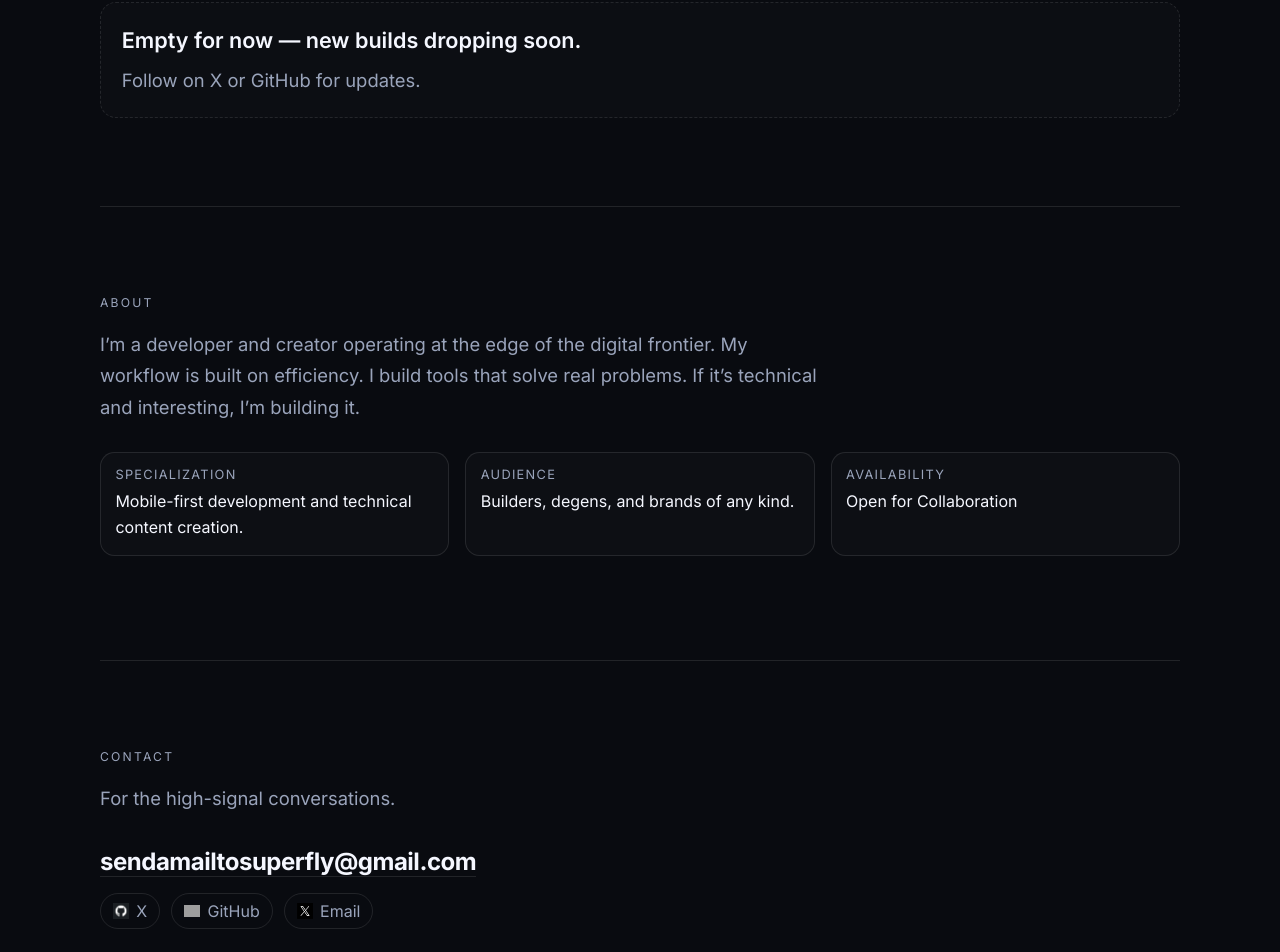
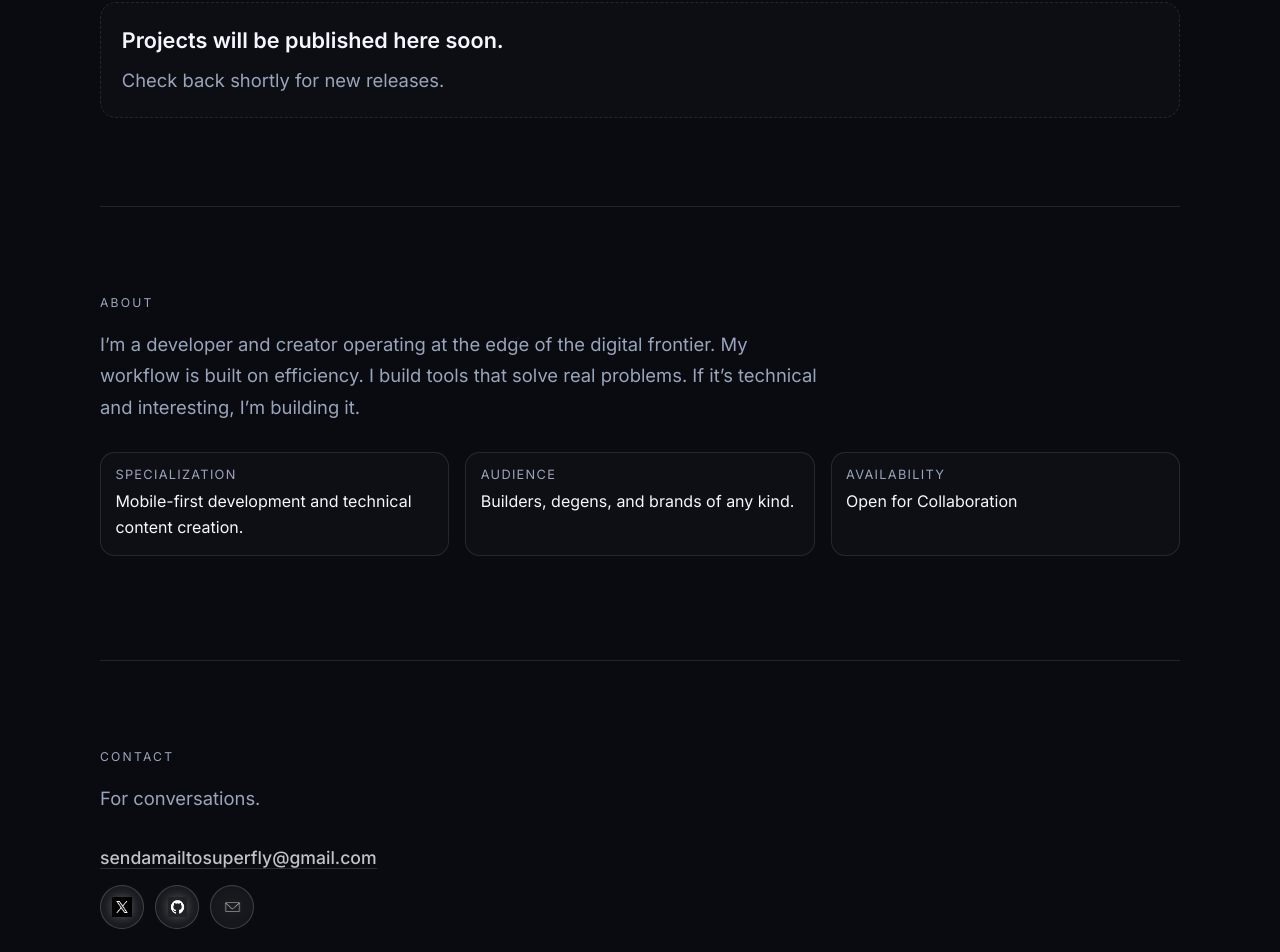
Before and after one commit to iamsuperfly/superfly-portfolio, a Next.js app: page / in a window 1280 px wide. Shown: the part 781-1733 px from the top of the page. Built offline with nearby package versions, Linux system fonts and the light colour scheme; grey boxes are pictures that could not be loaded.

Commit message:
Fix contact icon mapping and polish icon-only UI

```diff
--- a/app/globals.css
+++ b/app/globals.css
@@ -203,15 +203,17 @@ a {
 .contact-link {
   display: inline-flex;
   margin-top: 0.9rem;
-  font-weight: 700;
-  font-size: clamp(1.1rem, 4vw, 1.5rem);
-  letter-spacing: -0.02em;
-  border-bottom: 1px solid var(--line);
-  transition: border-color 160ms ease;
+  font-weight: 500;
+  font-size: clamp(0.95rem, 3.1vw, 1.1rem);
+  letter-spacing: 0;
+  color: rgba(245, 247, 255, 0.78);
+  border-bottom: 1px solid rgba(255, 255, 255, 0.14);
+  transition: color 160ms ease, border-color 160ms ease;
 }
 
 .contact-link:hover {
-  border-color: rgba(255, 255, 255, 0.35);
+  color: var(--text);
+  border-color: rgba(255, 255, 255, 0.32);
 }
 
 .contact-channels {
@@ -224,24 +226,31 @@ a {
 .channel-link {
   display: inline-flex;
   align-items: center;
-  gap: 0.45rem;
-  border: 1px solid var(--line);
+  justify-content: center;
+  width: 2.75rem;
+  height: 2.75rem;
+  border: 1px solid rgba(255, 255, 255, 0.18);
   border-radius: 999px;
-  padding: 0.45rem 0.75rem;
-  color: var(--muted);
-  transition: color 160ms ease, border-color 160ms ease, transform 160ms ease;
+  background: rgba(255, 255, 255, 0.05);
+  transition: border-color 160ms ease, background 160ms ease, transform 160ms ease;
 }
 
 .channel-link:hover {
-  color: var(--text);
-  border-color: rgba(255, 255, 255, 0.26);
+  border-color: rgba(255, 255, 255, 0.4);
+  background: rgba(255, 255, 255, 0.1);
   transform: translateY(-1px);
 }
 
+.channel-link:focus-visible {
+  outline: 2px solid rgba(220, 230, 255, 0.8);
+  outline-offset: 2px;
+}
+
 .channel-icon {
-  width: 1rem;
-  height: 1rem;
+  width: 1.2rem;
+  height: 1.2rem;
   object-fit: contain;
+  filter: drop-shadow(0 0 6px rgba(255, 255, 255, 0.28)) brightness(1.14);
 }
 
 .reveal {
--- a/components/ContactSection.js
+++ b/components/ContactSection.js
@@ -4,19 +4,19 @@ const channels = [
   {
     label: 'X',
     href: 'https://x.com/killsh0tx',
-    icon: '/images/icons/images.png',
+    icon: '/images/icons/images (1).png',
     alt: 'X icon',
   },
   {
     label: 'GitHub',
     href: 'https://github.com/iamsuperfly',
-    icon: '/images/icons/9801502.png',
+    icon: '/images/icons/images.png',
     alt: 'GitHub icon',
   },
   {
     label: 'Email',
     href: 'mailto:sendamailtosuperfly@gmail.com',
-    icon: '/images/icons/images (1).png',
+    icon: '/images/icons/1000740531-removebg-preview.png',
     alt: 'Email icon',
   },
 ];
@@ -24,7 +24,7 @@ const channels = [
 export default function ContactSection() {
   return (
     <SectionWrapper id="contact" title="Contact">
-      <p className="contact-copy">For the high-signal conversations.</p>
+      <p className="contact-copy">For conversations.</p>
 
       <a className="contact-link" href="mailto:sendamailtosuperfly@gmail.com">
         sendamailtosuperfly@gmail.com
@@ -38,9 +38,9 @@ export default function ContactSection() {
             href={channel.href}
             target={channel.href.startsWith('http') ? '_blank' : undefined}
             rel={channel.href.startsWith('http') ? 'noreferrer' : undefined}
+            aria-label={channel.label}
           >
             <img src={channel.icon} alt={channel.alt} className="channel-icon" />
-            <span>{channel.label}</span>
           </a>
         ))}
       </div>
--- a/components/MusicToggle.js
+++ b/components/MusicToggle.js
@@ -26,7 +26,7 @@ export default function MusicToggle() {
   return (
     <div className="music-toggle-wrap">
       <button className="music-toggle" onClick={toggleAudio} aria-label="Toggle background music">
-        <img src="/images/icons/music-logo-icon-png-31.png" alt="Music icon" className="music-icon" />
+        <img src="/images/icons/1000740530-removebg-preview.png" alt="Music icon" className="music-icon" />
         <span>{isPlaying ? 'Music On' : 'Music Off'}</span>
       </button>
       <audio ref={audioRef} src="/audio/ambient.mp3" loop preload="none" />
--- a/components/ProjectsSection.js
+++ b/components/ProjectsSection.js
@@ -4,8 +4,8 @@ export default function ProjectsSection() {
   return (
     <SectionWrapper id="projects" title="Projects">
       <div className="empty-state" role="status" aria-live="polite">
-        <p className="empty-state-message">Empty for now — new builds dropping soon.</p>
-        <p className="empty-state-subtext">Follow on X or GitHub for updates.</p>
+        <p className="empty-state-message">Projects will be published here soon.</p>
+        <p className="empty-state-subtext">Check back shortly for new releases.</p>
       </div>
     </SectionWrapper>
   );
```
